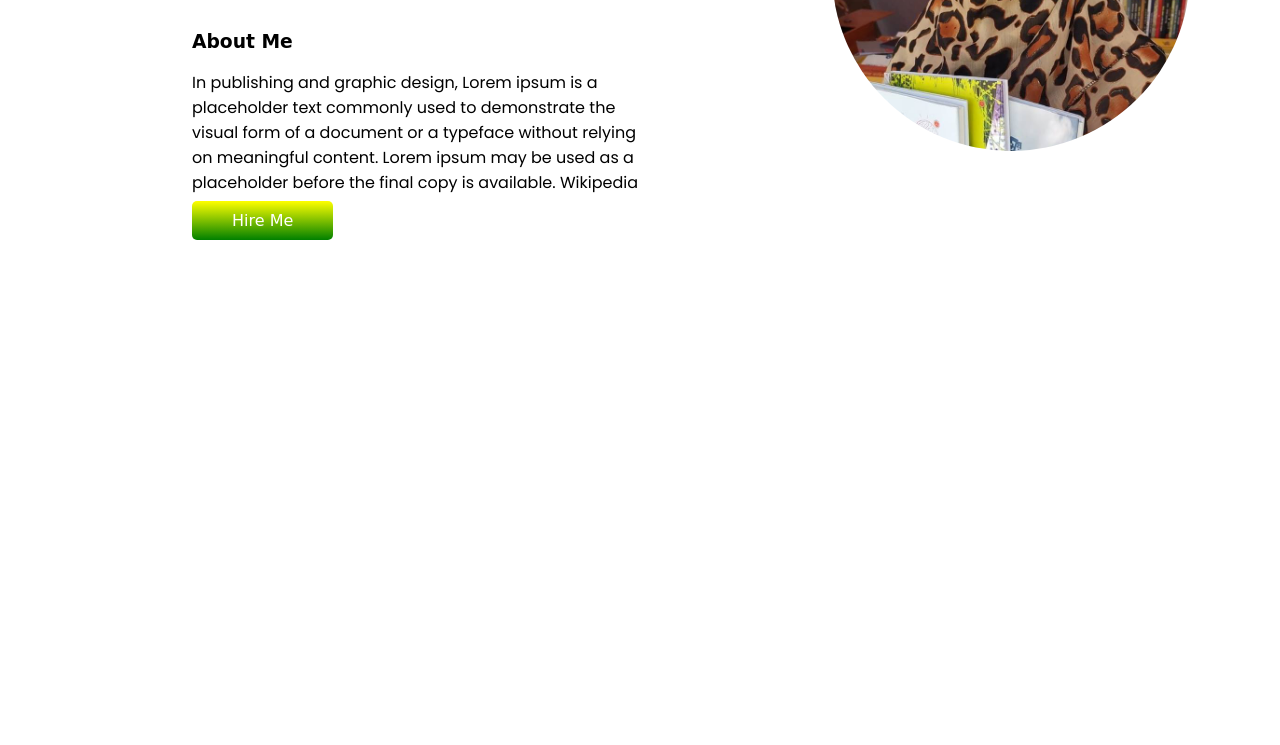
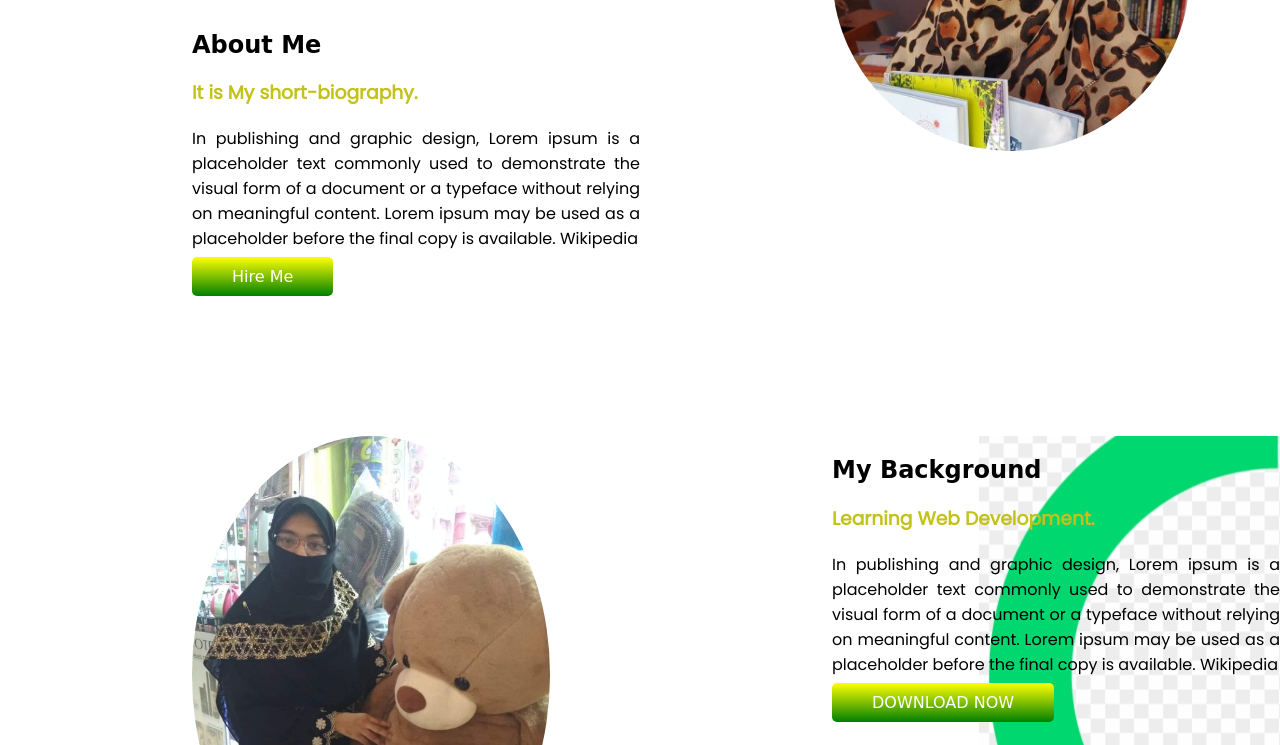
Before and after one commit to nusratBD/My-Own-Site, a plain HTML site: page index.html in a window 1280 px wide. Shown: the part 207-952 px from the top of the page. Before the commit the page ends 800 px from the top, so only its background shows below. Drawn offline with Linux system fonts and the light colour scheme; a web font is replaced by a local one.

Commit message:
Second Part Complete

```diff
--- a/index.html
+++ b/index.html
@@ -25,7 +25,8 @@
       <div class="half-width">
         <h1>Welcome To</h1>
         <h1><span class="special-text"> Nusrat Hurain's </span>World!</h1>
-        <h3>About Me</h3>
+        <h2>About Me</h2>
+        <h3>It is My short-biography.</h3>
         <p>
           In publishing and graphic design, Lorem ipsum is a placeholder text
           commonly used to demonstrate the visual form of a document or a
@@ -43,5 +44,26 @@
         <img src="Photos/Me/Book.jpg" alt="Nusrat Hurain" />
       </div>
     </section>
+    <section class="mid-banner">
+      <div class="half-width">
+        <img src="Photos/Me/Jamuna.jpg" alt="" />
+      </div>
+      <div class="half-width">
+        <h2>My Background</h2>
+        <h3>Learning Web Development.</h3>
+        <p>
+          In publishing and graphic design, Lorem ipsum is a placeholder text
+          commonly used to demonstrate the visual form of a document or a
+          typeface without relying on meaningful content. Lorem ipsum may be
+          used as a placeholder before the final copy is available. Wikipedia
+        </p>
+        <a
+          class="link-button"
+          href="https://www.facebook.com/nusrat217"
+          target="_blank"
+          >DOWNLOAD NOW</a
+        >
+      </div>
+    </section>
   </body>
 </html>
--- a/style.css
+++ b/style.css
@@ -8,14 +8,21 @@ h1 {
 .special-text {
   color: rgb(194, 194, 25);
 }
+h2 {
+  font-family: "Pushster", cursive;
+}
 h3 {
-  font-family: "Pushster", cursive;
+  color: rgb(194, 194, 25);
+  font-weight: bold;
+  font-family: "Poppins", sans-serif;
 }
 p {
   font-family: "Poppins", sans-serif;
+  text-align: justify;
 }
 section {
   display: flex;
+  margin-bottom: 150px;
 }
 .half-width {
   width: 50%;
@@ -40,3 +47,8 @@ section {
   background-image: url(Photos/Others/top-banner.png);
   background-repeat: no-repeat;
 }
+.mid-banner {
+  background-image: url(Photos/Others/mid-banner.png);
+  background-repeat: no-repeat;
+  background-position: right;
+}
```
Also changed, not shown: Photos/Me/free.jpg (added), Photos/Me/summer.jpg (added), Photos/Others/mid-banner.png (added).
